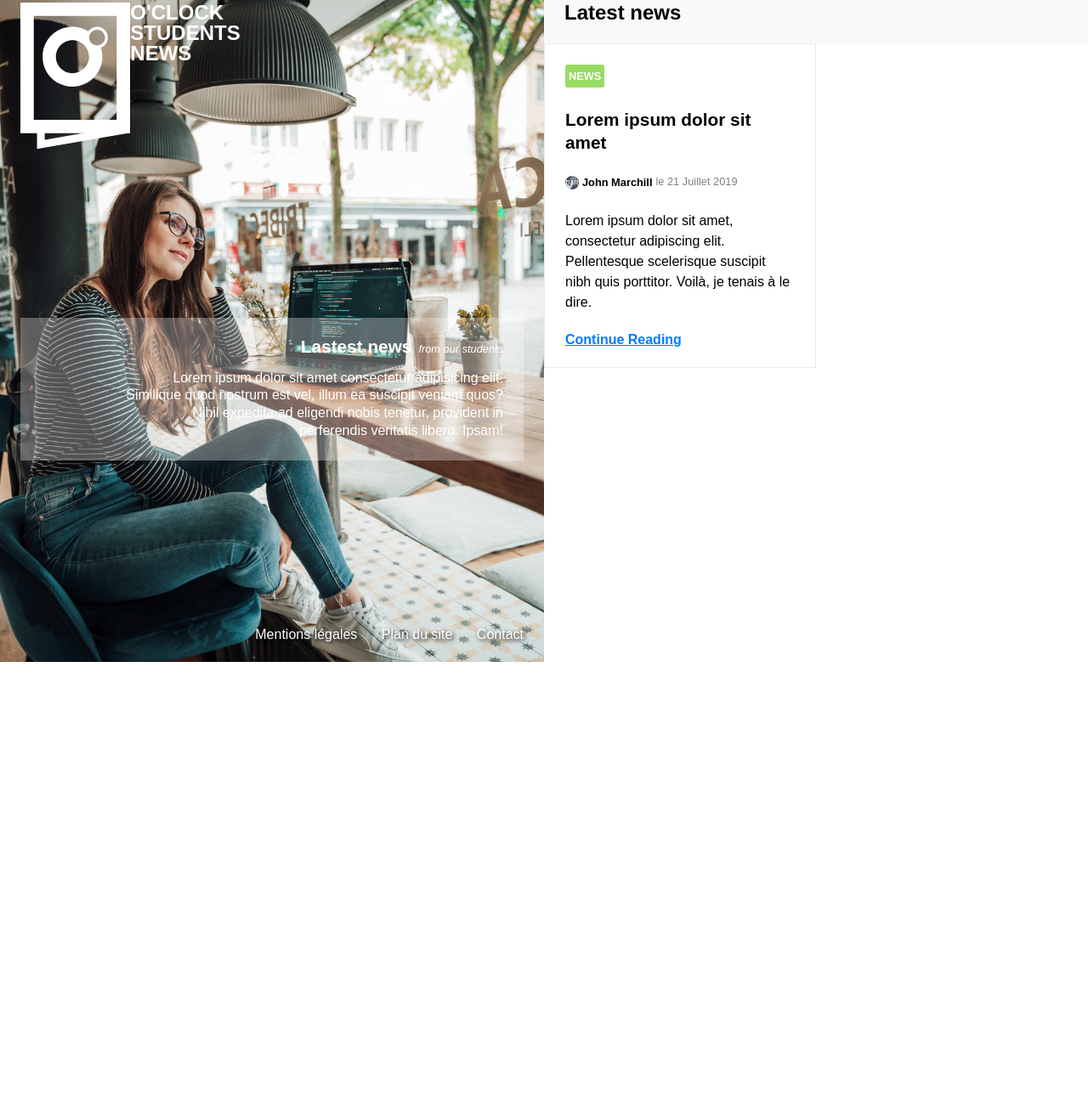
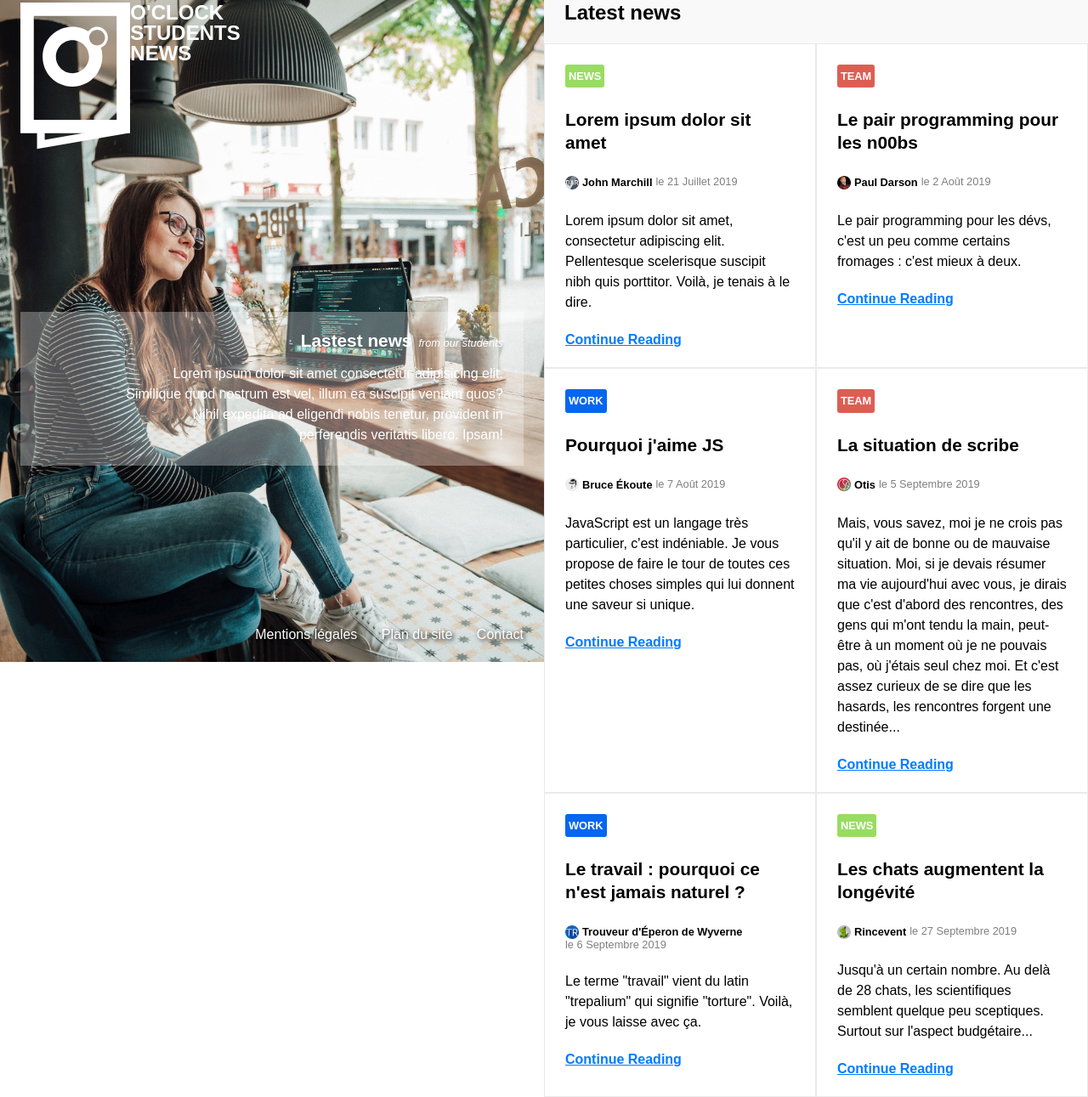
Before and after one commit to vince13011/CP2-static-and-responsive, a plain HTML site: page html/index.html in a window 1280 px wide. Shown: the part 21-1312 px from the top of the page at 85% size. Before the commit the page ends 800 px from the top, so only its background shows below. Drawn offline with Linux system fonts and the light colour scheme.

Commit message:
add all post

```diff
--- a/html/index.html
+++ b/html/index.html
@@ -21,7 +21,7 @@
         </a>
         <div class="header__intro">
             <h1 class="header__intro__title">Lastest news<span class="header__intro__subtitle">from our students</span></h1>
-            <p class="header__intro__excerpt">Lorem ipsum dolor sit amet consectetur adipisicing elit. Similique quod nostrum est vel, illum ea suscipit veniam quos? Nihil expedita ad eligendi nobis tenetur, provident in perferendis veritatis libero. Ipsam!</p>
+            <p class="header__intro__post">Lorem ipsum dolor sit amet consectetur adipisicing elit. Similique quod nostrum est vel, illum ea suscipit veniam quos? Nihil expedita ad eligendi nobis tenetur, provident in perferendis veritatis libero. Ipsam!</p>
         </div>
 
         <nav class="menu">
@@ -52,6 +52,88 @@
                     <a class="post__link" href="toto.html">Continue Reading</a>
                 </footer>
             </article>
+
+            <article class="post">
+                <header class="post__header">
+                    <p class="post__tag post__tag--team">team</p>
+                    <h2 class="post__title">Le pair programming pour les n00bs</h2>
+                    <div class="post__infos">
+                        <img class="post__avatar" src="../images/icon-john.png" alt="Avatar de Paul Darson">
+                        <p class="post__author">Paul Darson</p>
+                        <time class="post__date" datetime="2019-08-02">le 2 Août 2019</time>
+                    </div>
+                </header>
+                <p class="post__content">Le pair programming pour les dévs, c'est un peu comme certains fromages : c'est mieux à deux.</p>
+                <footer class="post__footer">
+                    <a class="post__link" href="toto.html">Continue Reading</a>
+                </footer>
+            </article>
+
+            <article class="post">
+                <header class="post__header">
+                    <p class="post__tag post__tag--work">work</p>
+                    <h2 class="post__title">Pourquoi j'aime JS</h2>
+                    <div class="post__infos">
+                        <img class="post__avatar" src="../images/icon-ohz.png" alt="Avatar de Bruce Ékoute">
+                        <p class="post__author">Bruce Ékoute</p>
+                        <time class="post__date" datetime="2019-08-07">le 7 Août 2019</time>
+                    </div>
+                </header>
+                <p class="post__content">JavaScript est un langage très particulier, c'est indéniable. Je vous propose de faire le tour de toutes ces petites choses simples qui lui donnent une saveur si unique.</p>
+                <footer class="post__footer">
+                    <a class="post__link" href="toto.html">Continue Reading</a>
+                </footer>
+            </article>
+
+            <article class="post">
+                <header class="post__header">
+                    <p class="post__tag post__tag--team">team</p>
+                    <h2 class="post__title">La situation de scribe</h2>
+                    <div class="post__infos">
+                        <img class="post__avatar" src="../images/icon-spr.png" alt="Avatar de Otis">
+                        <p class="post__author">Otis</p>
+                        <time class="post__date" datetime="2019-09-05">le 5 Septembre 2019</time>
+                    </div>
+                </header>
+                <p class="post__content">Mais, vous savez, moi je ne crois pas qu'il y ait de bonne ou de mauvaise situation. Moi, si je devais résumer ma vie aujourd'hui avec vous, je dirais que c'est d'abord des rencontres, des gens qui m'ont tendu la main, peut-être à un moment où je ne pouvais pas, où j'étais seul chez moi. Et c'est assez curieux de se dire que les hasards, les rencontres forgent une destinée...</p>
+                <footer class="post__footer">
+                    <a class="post__link" href="toto.html">Continue Reading</a>
+                </footer>
+            </article>
+
+            <article class="post">
+                <header class="post__header">
+                    <p class="post__tag post__tag--work">work</p>
+                    <h2 class="post__title">Le travail : pourquoi ce n'est jamais naturel ?</h2>
+                    <div class="post__infos">
+                        <img class="post__avatar" src="../images/icon-tr.png" alt="Avatar de Trouveur d'Éperon de Wyverne">
+                        <p class="post__author">Trouveur d'Éperon de Wyverne</p>
+                        <time class="post__date" datetime="2019-09-06">le 6 Septembre 2019</time>
+                    </div>
+                </header>
+                <p class="post__content">Le terme "travail" vient du latin "trepalium" qui signifie "torture". Voilà, je vous laisse avec ça.</p>
+                <footer class="post__footer">
+                    <a class="post__link" href="toto.html">Continue Reading</a>
+                </footer>
+            </article>
+
+            <article class="post">
+                <header class="post__header">
+                    <p class="post__tag post__tag--news">news</p>
+                    <h2 class="post__title">Les chats augmentent la longévité</h2>
+                    <div class="post__infos">
+                        <img class="post__avatar" src="../images/icon-tre.png" alt="Avatar de Rincevent">
+                        <p class="post__author">Rincevent</p>
+                        <time class="post__date" datetime="2019-09-27">le 27 Septembre 2019</time>
+                    </div>
+                </header>
+                <p class="post__content">Jusqu'à un certain nombre. Au delà de 28 chats, les scientifiques semblent quelque peu sceptiques. Surtout sur l'aspect budgétaire...</p>
+                <footer class="post__footer">
+                    <a class="post__link" href="toto.html">Continue Reading</a>
+                </footer>
+            </article>
+
+        </div>
     </main>
 
 </body>
```
